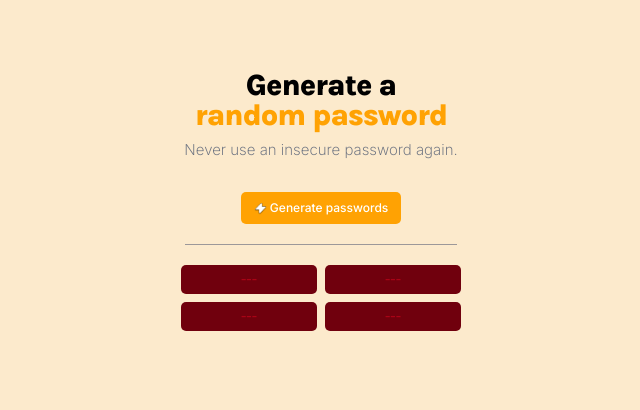
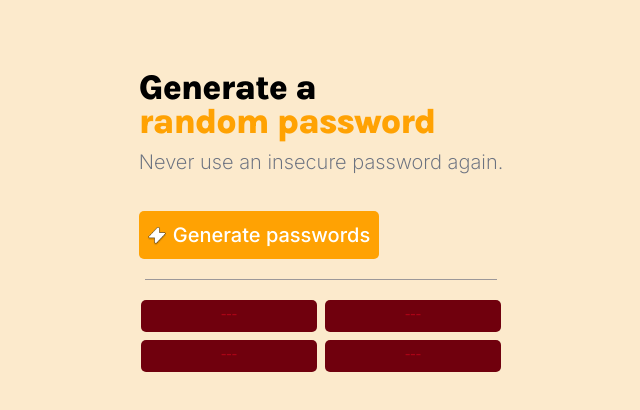
Before and after one commit to Tman-noob/password-generator, a plain HTML site: page index.html in a window 1280 px wide. Shown: the whole page, without its empty margins (319-959 px from the left). Drawn offline with Linux system fonts and the light colour scheme.

Commit message:
Add files via upload

```diff
--- a/index.css
+++ b/index.css
@@ -19,12 +19,12 @@ body {
     position: relative;
     width: 100%;
     max-width: 450px;
-    text-align: center;
+    /* text-align: center; */
     /* background-color: #FCEACC; */
-    /* display: flex;
+    display: flex;
     flex-direction: column;
     justify-content: center;
-    align-items: center; */
+    align-items: center;
 }
 
 .heading {
@@ -78,6 +78,7 @@ h2 {
 
 #gen-btn img {
     vertical-align: middle;
+    width: 20px;
 
 }
 
@@ -116,3 +117,27 @@ h2 {
     padding-top: 5px;
     border-radius: 5px;
 }
+
+@media (min-width: 400px) {
+    h1 {
+        font-size: 35px;
+    }
+    h2,
+    #gen-btn {
+        font-size: 20px;
+    }
+    #gen-btn {
+        width: 15rem;
+        height: 3rem;
+    }
+    .line {
+        width: 22rem;
+    }
+    .boxes {
+        width: 700px;
+    }
+    .boxes div {
+        width: 11rem;
+        height: 1.7rem;
+    }
+}
```
